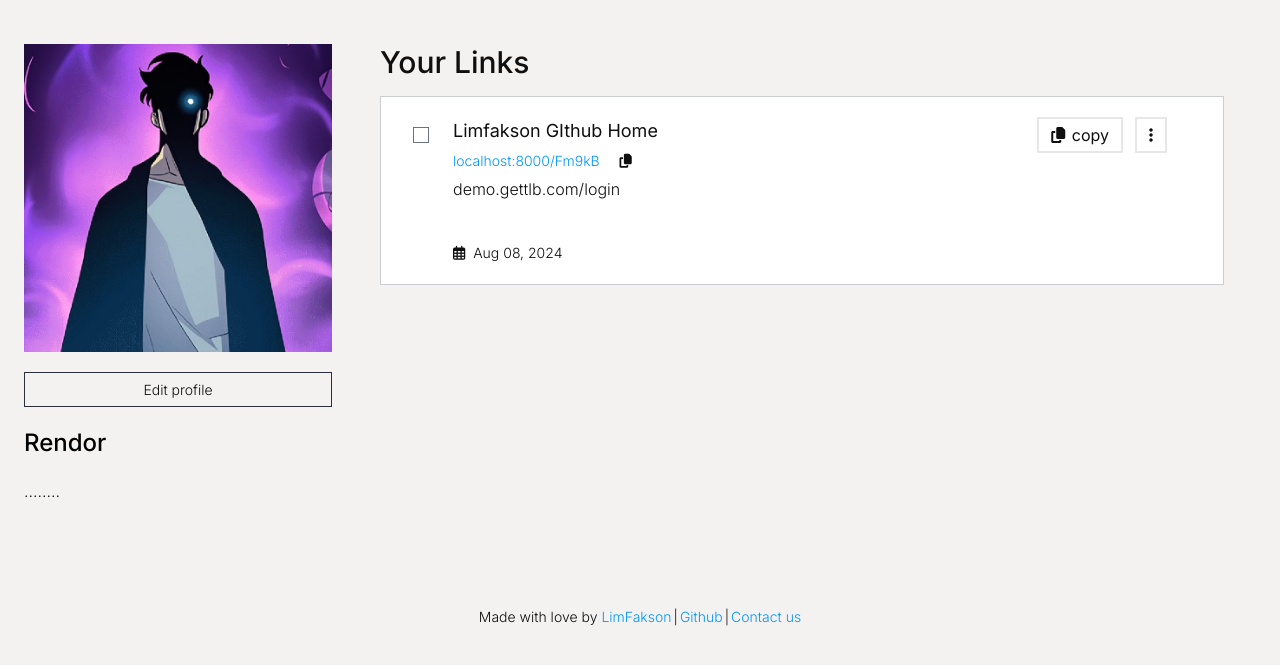
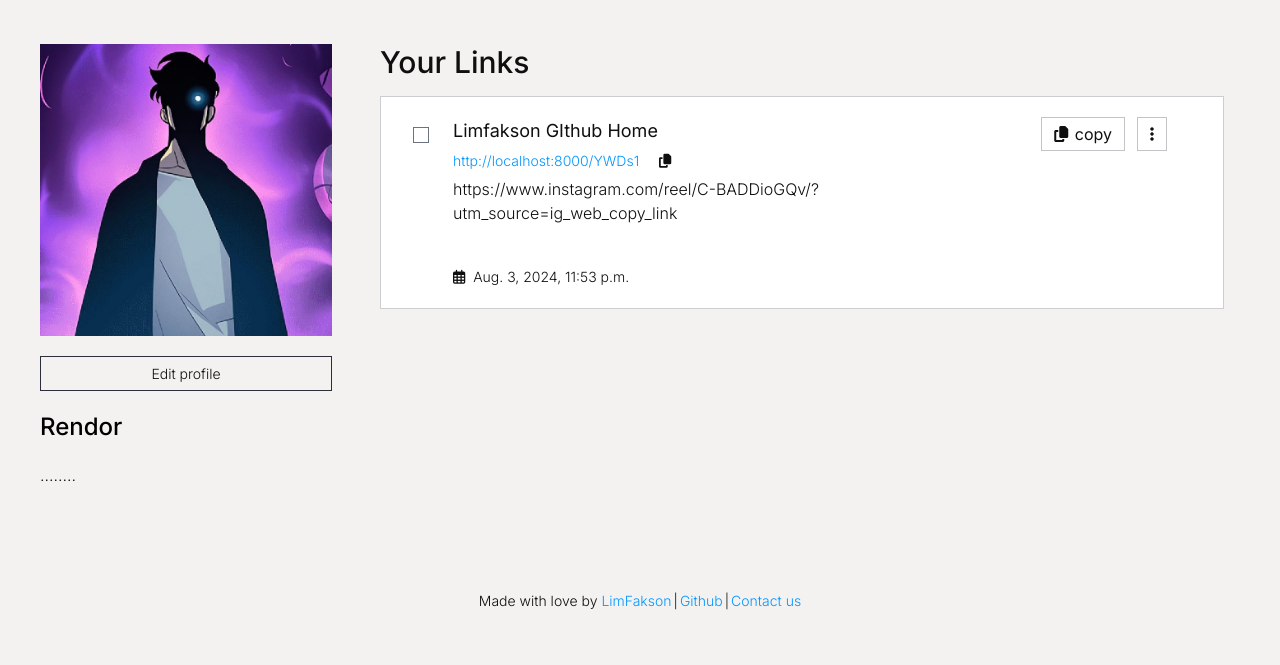
Before and after one commit to limFakson/Digiurl_shortener, a Django app: page /short/view/profile in a window 1280 px wide. Shown: the part 92-757 px from the top of the page. Run offline with Django 5.2, Linux system fonts and the light colour scheme; a user stored in the database is signed in; data comes from the database, SQL or seed files in the repository; both versions use the stored data as it was after the commit; some libraries are stand-ins or nearby versions.

Commit message:
profile model

```diff
--- a/base/admin.py
+++ b/base/admin.py
@@ -1,9 +1,13 @@
 from django.contrib import admin
 from django.contrib.admin import ModelAdmin
-from .models import ShortenUrl
+from .models import ShortenUrl, Profile
 
 class ShortenUrlAdmin(ModelAdmin):
     list_display=("author", "shorturl", "longurl")
 
+class ProfileAdmin(ModelAdmin):
+    list_display=("author", "bio")
+
 # Register your models here.
 admin.site.register(ShortenUrl, ShortenUrlAdmin)
+admin.site.register(Profile, ProfileAdmin)
--- a/base/models.py
+++ b/base/models.py
@@ -1,4 +1,6 @@
 from django.db import models
+from django.conf import settings
+from django.utils.timezone import now
 from django.contrib.auth.models import User
 
 # Create your models here.
@@ -6,3 +8,13 @@ class ShortenUrl(models.Model):
     author = models.ForeignKey(User, related_name='url', on_delete=models.CASCADE, null=True)
     longurl = models.URLField()
     shorturl = models.URLField()
+    tags = models.CharField(max_length=500, null=True, default=None)
+    created_at = models.DateTimeField(default=now)
+    updated_at = models.DateField(auto_now=True)
+
+class Profile(models.Model):
+    author = models.ForeignKey(User, related_name='profile', on_delete=models.CASCADE, null=False)
+    profile_pics = models.URLField(default=f'{settings.STATIC_URL}image/Solo-Leveling-Sung-jin-woo.jpg')
+    bio = models.TextField(null=True)
+    created_at = models.DateTimeField(auto_now_add=True)
+    updated_at = models.DateField(auto_now=True)
--- a/view/templates/Page/profile.html
+++ b/view/templates/Page/profile.html
@@ -3,7 +3,7 @@
   <div class="space h-[20px]"></div>
   <div class="dashboard m-6 relative">
     <div
-      class="user-profile max-md:w-full w-[35%] lg:w-[25%] float-left relative"
+      class="user-profile max-md:w-full w-[35%] lg:w-[25%] float-left relative pl-4"
     >
       <div class="profile-avater">
         <img
@@ -36,8 +36,10 @@
         >Your Links</span
       >
       <div class="activity w-full sm:px-4 md:pl-8 md:mr-[-10px] mt-4">
+        {% for link in url %}
         <div
-          class="link-card bg-white relative w-full px-4 sm:px-8 py-5 border border-[#2b2e3b3d] border-solid"
+          class="link-card my-4 bg-white relative w-full px-4 sm:px-8 py-5 border border-[#2b2e3b3d] border-solid"
+          data-link="{{ link }}"
         >
           <div class="link-box flex flex-col sm:flex-row">
             <div class="link-information sm:w-[75%] flex flex-row gap-6">
@@ -51,25 +53,25 @@
                 <div class="links flex flex-col justify-between">
                   <div class="links-container">
                     <a
-                      href="http://localhost:8000/Fm9kB"
+                      href="{{ link.shorturl }}"
                       class="short-url block py-[3px] text-xs sm:text-sm font-light text-[#0096ff]"
                     >
-                      localhost:8000/Fm9kB
+                      {{ link.shorturl }}
                       <i
                         class="fa-solid fa-copy pl-4 text-xs sm:text-sm copy"
                       ></i>
                     </a>
                     <a
-                      href="https://demo.gettlb.com/login"
+                      href="{{ link.longurl }}"
                       class="long-url block py-[3px] text-sm sm:text-base font-light"
                     >
-                      demo.gettlb.com/login
+                      {{ link.longurl }}
                     </a>
                   </div>
                   <div class="links-info mt-9">
                     <span class="text-sm font-light">
                       <i class="fa-regular fa-calendar-days pr-1"></i>
-                      Aug 08, 2024
+                      {{ link.created_at }}
                     </span>
                   </div>
                 </div>
@@ -80,18 +82,19 @@
               class="link-button pr-6 max-sm:mt-6 sm:w-[25%] relative flex flex-row gap-3 items-start justify-end"
             >
               <div
-                class="copy-btn border-[2px] px-3 py-1 border-solid text-base font-normal cursor-pointer"
+                class="copy-btn border-[1px] border-[#2b2e3b48] px-3 py-1 border-solid text-base font-normal cursor-pointer"
               >
                 <i class="fa-solid fa-copy pr-[2px]"></i> copy
               </div>
               <div
-                class="copy-btn border-[2px] px-3 py-1 border-solid text-base font-normal cursor-pointer"
+                class="copy-btn border-[1px] border-[#2b2e3b48] px-3 py-1 border-solid text-base font-normal cursor-pointer"
               >
                 <i class="fa-solid fa-ellipsis-vertical"></i>
               </div>
             </div>
           </div>
         </div>
+        {% endfor %}
       </div>
     </div>
   </div>
--- a/view/templates/base.html
+++ b/view/templates/base.html
@@ -48,7 +48,7 @@
                                                       <li class="drops py-1 px-4">profile</li>
                                                 </a>
                                                 <a href="{% url 'view.logout' %}">
-                                                      <li class="drops py-1 px-4">logout</li>
+                                                      <li class="drops py-1 px-4" id="logout">logout</li>
                                                 </a>
                                           </ul>
                                     </div>
@@ -57,12 +57,12 @@
             <div class="buttons lg:pr-6 pr-2">
                 <a href="{% url 'view.login' %}" class="w-full h-full">
                     <button class="log-btns btns bg-[#0096FF] text-white font-medium rounded-3xl md:py-2 py-1 px-4 md:px-6 mx-2 inline-block">
-                                          <span>Login</span>
+                                          <span class="text-[#f4f2f1]">Login</span>
                                     </button>
                 </a>
                 <a href="{% url 'view.register' %}">
                     <button class="reg-btns btns bg-[#0096FF] text-white font-medium rounded-3xl md:py-2 py-1 px-4 md:px-6 mx-2 inline-block">
-                                          <span>Register</span>
+                                          <span class="text-[#f4f2f1]">Register</span>
                                     </button>
                 </a>
             </div>
--- a/view/theme/static/css/dist/styles.css
+++ b/view/theme/static/css/dist/styles.css
@@ -1112,6 +1112,10 @@ select {
   border-color: rgb(0 0 0 / var(--tw-border-opacity));
 }
 
+.border-\[\#2b2e3b48\] {
+  border-color: #2b2e3b48;
+}
+
 .bg-\[\#0096FF\] {
   --tw-bg-opacity: 1;
   background-color: rgb(0 150 255 / var(--tw-bg-opacity));
@@ -1404,6 +1408,11 @@ select {
 .text-white {
   --tw-text-opacity: 1;
   color: rgb(255 255 255 / var(--tw-text-opacity));
+}
+
+.text-\[\#f4f2f1\] {
+  --tw-text-opacity: 1;
+  color: rgb(244 242 241 / var(--tw-text-opacity));
 }
 
 .underline {
@@ -1540,6 +1549,10 @@ select {
     gap: 1rem;
   }
 
+  .sm\:border-\[2px\] {
+    border-width: 2px;
+  }
+
   .sm\:px-4 {
     padding-left: 1rem;
     padding-right: 1rem;
--- a/view/theme/static/script/base.js
+++ b/view/theme/static/script/base.js
@@ -4,16 +4,11 @@ $.ajaxSetup({
     },
 });
 
-
 $("#longurl").val("")
 
 $(document).on('click', '.logo', function(e) {
     window.location.href = "/short/view/home"
 })
-
-$(document).on("click", ".cursor-pointer", function(e) {
-    console.log("rebuild");
-});
 
 function convert() {
     var longurl = $("#longurl").val();
@@ -24,10 +19,14 @@ function convert() {
         data: {
             url: longurl,
         },
+        headers: {
+            "Authorization": 'Token ' + localStorage.getItem('token')
+        },
 
         success: function(data) {
             console.log(data["shorturl"]);
             $('#short').text("");
+            $('.fa-copy').remove();
             var shorturl = data["shorturl"];
             var htmltext = '<p id="shorturl" class="inline-block pr-4 underline text-[#0d609b] cursor-copy">' + shorturl + "</p>";
             var icon = '<i class="fa-solid fa-copy"></i>'
@@ -57,6 +56,10 @@ $(document).on('click', "#copy", function(e) {
             alert.style.display = 'none';
         }
     }, 1000);
+})
+
+$(document).on('click', '#logout', function(e) {
+    localStorage.removeItem('token')
 })
 
 function drop() {
@@ -148,6 +151,7 @@ $(document).on('click', '#login-submit-btn', function(e) {
         },
 
         success: function(response) {
+            localStorage.setItem('token', response.token)
             location.href = "/short/view/home"
         },
         error: function(response) {
--- a/view/views.py
+++ b/view/views.py
@@ -1,9 +1,10 @@
+from django.contrib.auth.models import User
 from django.shortcuts import render, redirect
-from django.contrib.auth.models import User
+from rest_framework.authtoken.models import Token
 from django.views.decorators.csrf import csrf_protect
 from django.contrib.auth import authenticate, login, logout
 
-from base.serializer import UserSerializer
+from base.serializer import UserSerializer, UrlSerializer
 from base.models import ShortenUrl
 
 # Create your views here.
@@ -44,6 +45,8 @@ def register(request):
 
 
 def logout_view(request):
+    user = request.user
+    token = Token.objects.filter(user=user).delete()
     logout(request)
     return redirect('/short/view/home')
 
@@ -56,8 +59,8 @@ def profile(request):
 
     if user.is_authenticated:
         user = User.objects.get(username=user)
-        url = user.url.all()
+        url = ShortenUrl.objects.filter(author=user.id)
 
-        return render(request, 'Page/profile.html', {user:user, url:url})
+        return render(request, 'Page/profile.html', {"user":user, "url":url})
     else:
         return redirect('/short/view/auth/login')
```
Also changed, not shown: base/views.py (+28 -32 lines), view/templates/Page/home.html (+5 -10 lines), base/migrations/0002_shortenurl_created_at_shortenurl_tags_and_more.py (added), db.sqlite3.
